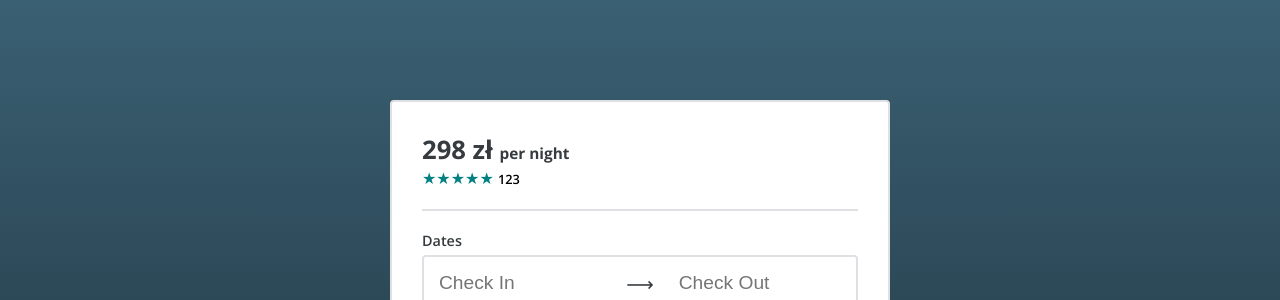
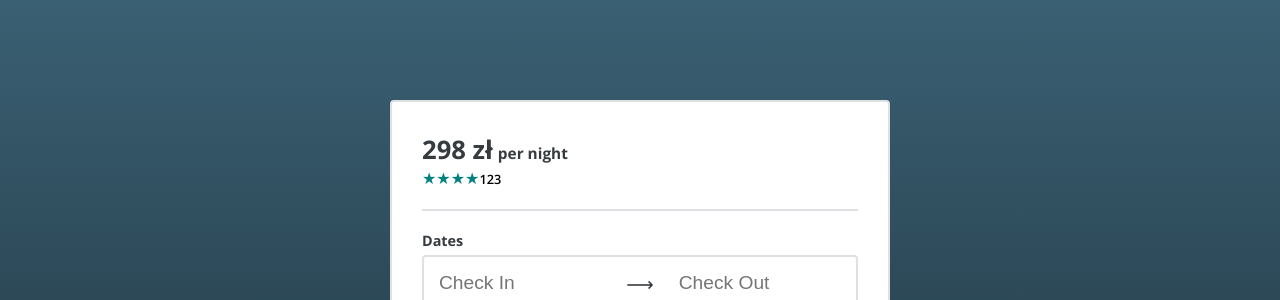
Before and after one commit to Swor71/Calendar, a React (Create React App) app: page / in a window 1280 px wide. Shown: the top 300 px of the page. Built offline with nearby package versions, Linux system fonts and the light colour scheme.

Commit message:
Add props to BookingComponent

```diff
--- a/src/App.jsx
+++ b/src/App.jsx
@@ -7,7 +7,12 @@ class App extends Component {
   render() {
     return (
       <div className='App'>
-        <BookingComponent />
+        <BookingComponent
+          price={298}
+          rating={4.5}
+          reviews={123}
+          availableDates={[]}
+        />
       </div>
     );
   }
--- a/src/components/BookingComponent/BookingBody/BookingBody.css
+++ b/src/components/BookingComponent/BookingBody/BookingBody.css
@@ -3,7 +3,7 @@
 }
 
 .booking-body__header {
-  font-weight: 600;
+  font-weight: 700;
   font-size: .9em;
   margin-bottom: 5px;
 }
--- a/src/components/BookingComponent/BookingComponent.jsx
+++ b/src/components/BookingComponent/BookingComponent.jsx
@@ -1,14 +1,27 @@
 import React, { PureComponent } from 'react';
 import BookingNav from './BookingNav/BookingNav';
 import BookingBody from './BookingBody/BookingBody';
+import PropTypes from 'prop-types';
 
 import './BookingComponent.css';
 
 class BookingComponent extends PureComponent {
+  static propTypes = {
+    price: PropTypes.number,
+    rating: PropTypes.number,
+    reviews: PropTypes.number,
+    availableDates: PropTypes.array,
+  }
+
   render() {
+    const { price, rating, reviews } = this.props;
     return (
       <div className='booking-component__wrapper'>
-        <BookingNav />
+        <BookingNav
+          price={price}
+          rating={rating}
+          reviews={reviews}
+        />
         <BookingBody />
       </div>
     );
--- a/src/components/BookingComponent/BookingNav/BookingNav.css
+++ b/src/components/BookingComponent/BookingNav/BookingNav.css
@@ -11,6 +11,7 @@
 
 .booking-nav__price small {
   font-size: .6em;
+  margin-left: 5px;
 }
 
 .booking-nav__rating {
--- a/src/components/BookingComponent/BookingNav/BookingNav.jsx
+++ b/src/components/BookingComponent/BookingNav/BookingNav.jsx
@@ -1,13 +1,27 @@
 import React, { PureComponent } from 'react';
+import PropTypes from 'prop-types';
 
 import './BookingNav.css';
 
 class BookingNav extends PureComponent {
+  static propTypes = {
+    price: PropTypes.number,
+    rating: PropTypes.number,
+    reviews: PropTypes.number,
+  }
+
   render() {
+    const { price, rating, reviews } = this.props;
+    let stars = '★'.repeat(rating);
+    // if (rating % 2 !== 0) {
+    //   stars += '★';
+    // }
     return (
       <div className="booking-nav__wrapper">
-        <span className="booking-nav__price">298 zł <small>per night</small></span>
-        <span className="booking-nav__rating">★★★★★ <span className="booking-nav__rating--amount">123</span></span>
+        <span className="booking-nav__price">{price} zł<small>per night</small></span>
+        <span className="booking-nav__rating">{stars}
+          <span className="booking-nav__rating--amount">{reviews}</span>
+        </span>
       </div>
     );
   }
```
